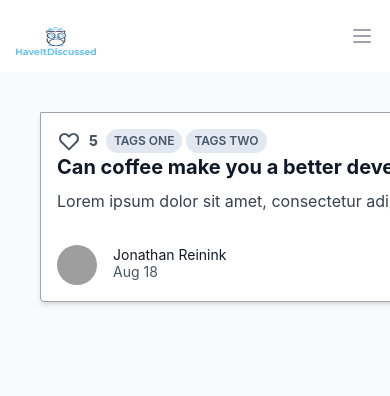
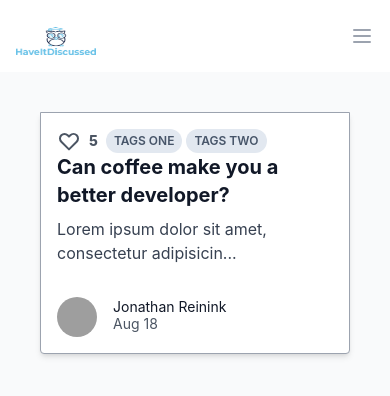
Before and after one commit to Yourstruggle11/HaveItDiscussed-Client, a React (Create React App) app: page / in a window 390 px wide. Shown: the top 396 px of the page. Built offline with nearby package versions, Linux system fonts and the light colour scheme; grey boxes are pictures that could not be loaded; the HTML template or start-up script is replaced by a standard one.

Commit message:
`fix`: fixed `design glitch` for `mobile responsive`

```diff
--- a/src/components/Navbar/index.jsx
+++ b/src/components/Navbar/index.jsx
@@ -135,7 +135,9 @@ export default function Navbar() {
               <div className="rounded-lg shadow-lg ring-1 ring-black ring-opacity-5 bg-white divide-y-2 divide-gray-50">
                 <div className="pt-5 pb-6 px-5">
                   <div className="flex items-center justify-between">
-                  <img src={logo} alt="logo" className="w-[5rem] h-[5rem]"/>
+                    <Link to='/'>
+                      <img src={logo} alt="logo" className="w-[5rem] h-[5rem]"/>
+                    </Link>
                     <div className="-mr-2">
                       <Menu.Button className="bg-white rounded-md p-2 inline-flex items-center justify-center text-gray-400 hover:text-gray-500 hover:bg-gray-100 focus:outline-none focus:ring-2 focus:ring-inset focus:ring-indigo-500">
                         <span className="sr-only">Close menu</span>
--- a/src/components/QuestionCard/index.jsx
+++ b/src/components/QuestionCard/index.jsx
@@ -3,7 +3,7 @@ import React from 'react'
 export default function QuestionCard({Likes, TagArray, Question, Desc, PostedBy, Date}) {
   return (
     <>
-              <div className="shadow-md cursor-pointer min-w-[50rem] border-1 border border-gray-400  lg:border-gray-400 bg-white rounded-b lg:rounded-b-none lg:rounded-r p-4 flex flex-col justify-between leading-normal">
+              <div className="shadow-md cursor-pointer min-w-[5rem] md:min-w-[50rem] border-1 border border-gray-400  lg:border-gray-400 bg-white rounded-b lg:rounded-b-none lg:rounded-r p-4 flex flex-col justify-between leading-normal">
             <div className="mb-8">
               <p className="text-sm text-gray-600 flex items-center">
               <svg xmlns="http://www.w3.org/2000/svg" className="h-6 w-6" fill="none" viewBox="0 0 24 24" stroke="currentColor" stroke-width="2">
--- a/src/pages/PostQuestion/index.jsx
+++ b/src/pages/PostQuestion/index.jsx
@@ -24,7 +24,7 @@ export default function PostQuestion() {
       <div className="w-full min-h-[50rem] py-10 bg-[#f9fafb] pt-[2rem]">
         <div className="w-11/12 bg-white min-h-[15rem] mx-auto p-5 shadow-lg rounded-lg mb-10">
           <div className="flex justify-center">
-            <div className="mb-3 md:w-full">
+            <div className="mb-3 w-full">
               <input
                 type="text"
                 className="
@@ -61,7 +61,7 @@ export default function PostQuestion() {
           </div>
 
           <div className="flex justify-center mt-10">
-            <div className="mb-3 md:w-full">
+            <div className="mb-3 w-full">
               <input
                 onKeyPress={addTag}
                 onChange={(e) => setKeywordInput(e.target.value)}
```
